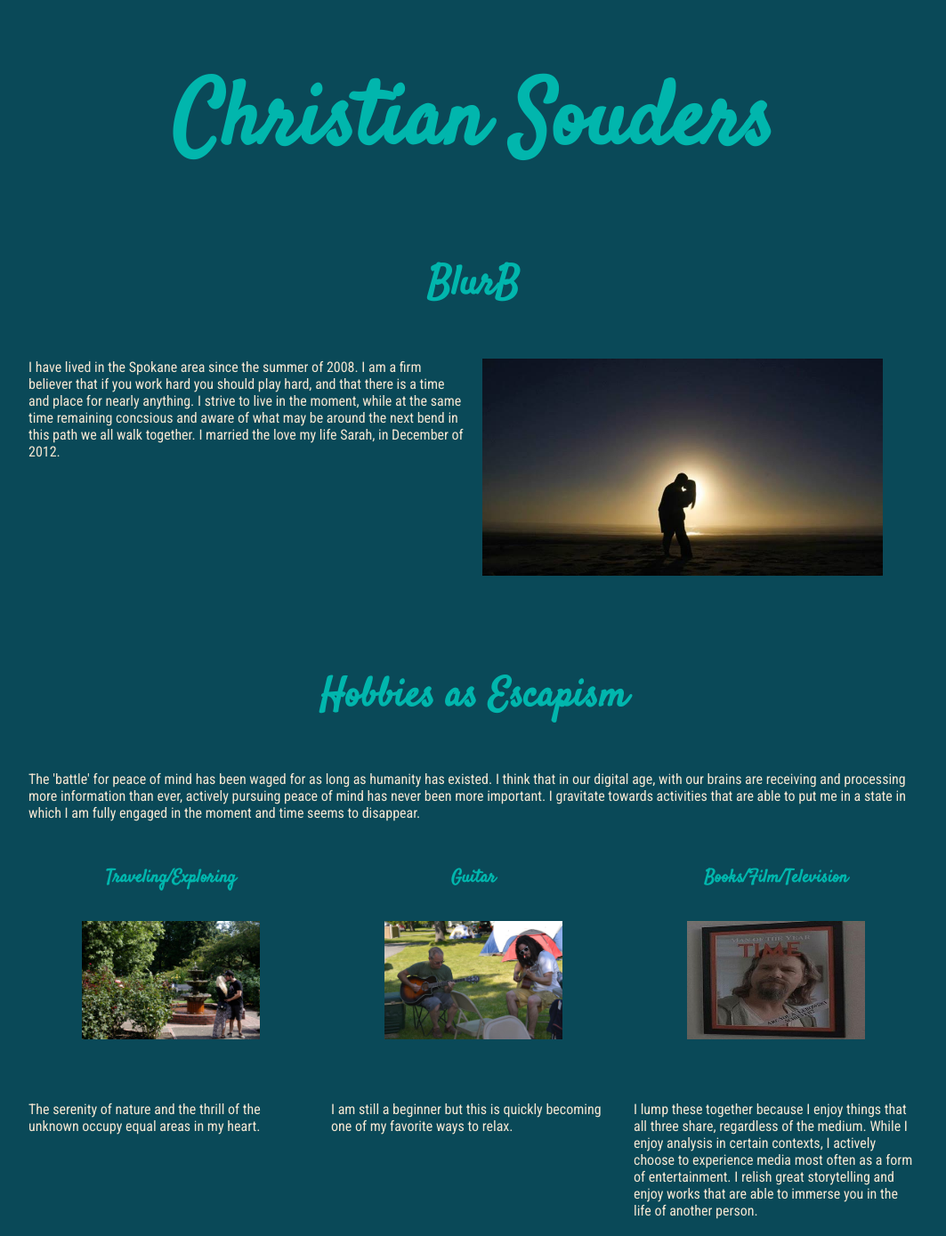
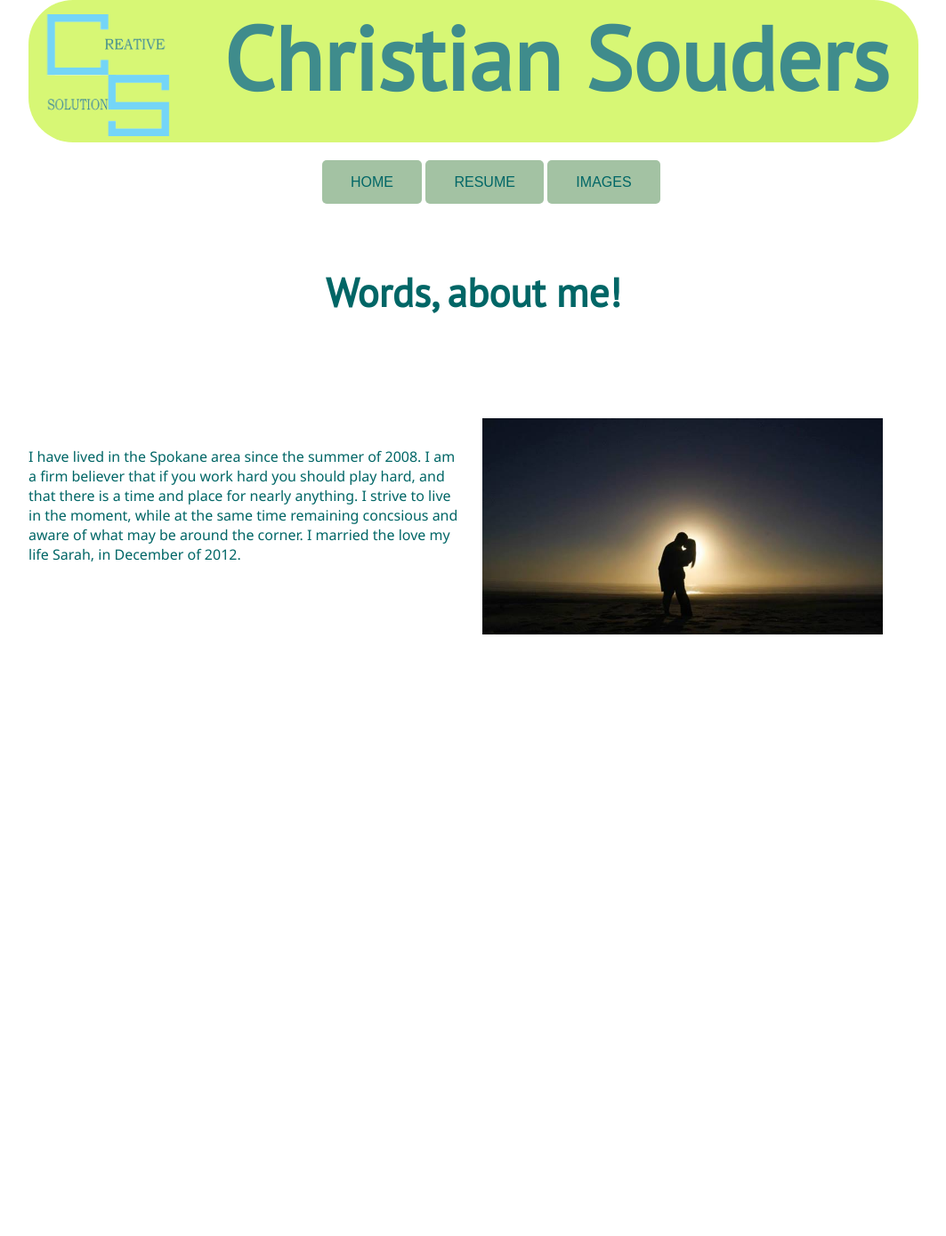
Before and after one commit to seachowders/p1-bio, a plain HTML site: page index.html in a window 1280 px wide. Shown: the whole page at 89% size, without its empty margins (108-1171 px from the left). After the commit the page ends 800 px from the top, so only its background shows below. Drawn offline with Linux system fonts and the light colour scheme.

Commit message:
V2
Final

```diff
--- a/css/styles.css
+++ b/css/styles.css
@@ -1,55 +1,77 @@
 /* Your Website Styles */
 body{
-	background: #0A4958;
+	font-size: 16px;
 }
 
 img {
-	width: 450px;
+	width: 28.125em;
+}
 
+.top img{
+	padding-left: 1em;
+	padding-top: 1em;
+	-webkit-transform:translateX(0em);
+	transition: -webkit-transform 1s;
+}
 
-
+.top img:hover{
+	-webkit-transform:translateX(1em);
 }
 h1{
 	text-align: center;
-	color:#01B6AD;
-	font-family: 'Satisfy', 'cursive';
-	font-size: 100px;
+	font-family: 'PT Sans', sans-serif;
+	color:#006666;
+	font-size: 6.25em;
+	margin:0 auto;
+	padding-bottom: .3em;
 
 }
+
+
+.cont{
+	margin-left: 33%;
+}
 p{
-	font-family: 'Roboto Condensed', 'sans-serif';
-	color:#F6E7D2;
+	font-family: 'Noto Sans', sans-serif;
+	color:#006666;
+	padding-top: 2em;
 
 }
 h3{
-	color:#01B6AD;
-	font-family: 'Satisfy', 'cursive';
-	font-size: 45px;
+	font-family: 'PT Sans', sans-serif;
+	color:#006666;
+	font-size: 2.8125em;
+}
+
+.top{
+	background: #CAF547;
+	opacity: .75;
+	border-radius: 3.125em;
 }
 
 
 #bio{
-	padding-top: 50px;
+	padding-top: 2.5em;
 }
 
 #bio h3{
 	text-align: center;
-	margin-bottom: 50px;
+	margin-bottom: 2.5em;
 }
 #hobby{
-	margin-top: 100px;
+	margin-top: 6.25em;
 }
 
 #hobby h3{
 	text-align:center;
-	margin-bottom: 50px;
+	margin-bottom:  3.125em;
 }
 
 #hobby h5{
-	font-family: 'Satisfy', 'cursive';
-	color:#01B6AD;
+	font-family: 'PT Sans', sans-serif;
+	color:#006666;
 	text-align: center;
-	font-size: 20px;
+	font-size: 1.25em;
 
 
 }
@@ -60,8 +82,8 @@ h3{
 }
 
 #hobbies img{
-	width:200px;
-	height: 133px;
+	width:12.5em;
+	height: 8.3125em;
 
 }
 
@@ -70,3 +92,20 @@ h3{
 .showgrid {
 	background: url("../img/grid-bg.png") repeat-y;
 }
+
+
+.btn{
+	color: #006666;
+	background: #A3C2A3;
+	padding: 1em 2em;
+	margin: 50px 0px;
+	text-transform: uppercase;
+	text-decoration: none;
+	border-radius: 5px;
+	transition: padding .5s, background-color .5s;
+}
+
+.btn:hover {
+	background-color: #CAF547;
+	padding:1em 2.25em;
+}
--- a/index.html
+++ b/index.html
@@ -8,71 +8,42 @@
   <link rel="stylesheet" href="css/normalize.css">
   <link rel="stylesheet" href="css/grid.css">
   <link rel="stylesheet" href="css/styles.css">
-  <link href='http://fonts.googleapis.com/css?family=Play' rel='stylesheet' type='text/css'>
-  <link href='http://fonts.googleapis.com/css?family=Satisfy' rel='stylesheet' type='text/css'>
+  <link href='http://fonts.googleapis.com/css?family=Noto+Sans:400,400italic|Lato:400,400italic|PT+Sans:400,400italic' rel='stylesheet' type='text/css'>
 
-  <link href='http://fonts.googleapis.com/css?family=Roboto+Condensed' rel='stylesheet' type='text/css'>
+  <link href='http://fonts.googleapis.com/css?family=Raleway' rel='stylesheet' type='text/css'>
 </head>
 <body>
 
 	<div class="container">
 
 		<!-- Your Content -->
-		<div class="grid_12">
-			<h1>Christian Souders</h1>
+		<div class= "top">
+			<section>
+				<!-- Their Logo, not Yours -->
+				<img class="grid_2" src="img/logo2.png" alt="Their Logo">
+			</section>
+
+			<section>
+				<div class= "right">
+					<h1>Christian Souders</h1>
+				</div>
 		</div>
-
+		<br><br>
+	<div class="cont">
+		 <a href="#" class="btn">Home</a>
+		  <a href="#" class="btn">Resume</a>
+		    <a href="#" class="btn">Images</a>
+	</div>
 		<div id="bio">
-		<h3>BlurB</h3>
-		<p class="grid_6">I have lived in the Spokane area since the summer of 2008.  I am a firm believer that if you work hard you should play hard, and that there is a time and place for nearly anything.  I strive to live in the moment, while at the same time remaining concsious and aware of what may be around the next bend in this path we all walk together.
+		<h3>Words, about me!</h3>
+		<p class="grid_6">I have lived in the Spokane area since the summer of 2008.  I am a firm believer that if you work hard you should play hard, and that there is a time and place for nearly anything.  I strive to live in the moment, while at the same time remaining concsious and aware of what may be around the corner.
 		I married the love my life Sarah, in December of 2012.
 		</p>
 
 		</div>
 		<a href="http://i1311.photobucket.com/albums/s662/seachowders/Desn%20368/sunset_zps5d5cbd12.jpg"><img src="img/sunset.jpg" alt = "Christian Souders"></a>
 
-		<div id="hobby">
-			<h3>Hobbies as Escapism</h3>
-			<p>The 'battle' for peace of mind has been waged for as long as humanity has existed.  I think that in our digital age, with our brains are receiving and processing more information than ever, actively pursuing peace of mind has never been more important.  I gravitate towards activities that are able to put me in a state in which I am fully engaged in the moment and time seems to disappear. </p>
-			<div id ="hobbies">
-				<div class="grid_4 alpha">
-					<h5>Traveling/Exploring<h5>
 
-						<a href="http://i1311.photobucket.com/albums/s662/seachowders/Desn%20368/aww_zpse9aeccbf.jpg"><img src="img/aww.jpg"></a>
-
-				</div>
-
-				<div class="grid_4">
-					<h5>Guitar<h5>
-						<a href="http://i1311.photobucket.com/albums/s662/seachowders/Desn%20368/guitar_zps4804a25f.jpg"><img src="img/guitar.jpg"></a>
-
-
-				</div>
-
-				<div class="grid_4 omega">
-					<h5>Books/Film/Television<h5>
-						<a href="http://www.imdb.com/title/tt0118715/"><img src="img/duude.jpg"></a>
-
-
-				</div>
-				<div class="grid_4 alpha">
-					<p>The serenity of nature and the thrill of the unknown occupy equal areas in my heart.
-						</p>
-				</div>
-
-				<div class="grid_4">
-					<p>I am still a beginner but this is quickly becoming one of my favorite ways to relax.
-						</p>
-				</div>
-
-				<div class="grid_4 omega">
-					<p>I lump these together because I enjoy things that all three share, regardless of the medium.  While I enjoy analysis in certain contexts, I actively choose to experience media most often as a form of entertainment.  I relish great storytelling and enjoy works that are able to immerse you in the life of another person.
-						</p>
-				</div>
-
-			</div>
-
-		</div>
 
 		<!-- Clearfix -->
 		<div class="clear"></div>
```
Also changed, not shown: img/logo2.png (added).
